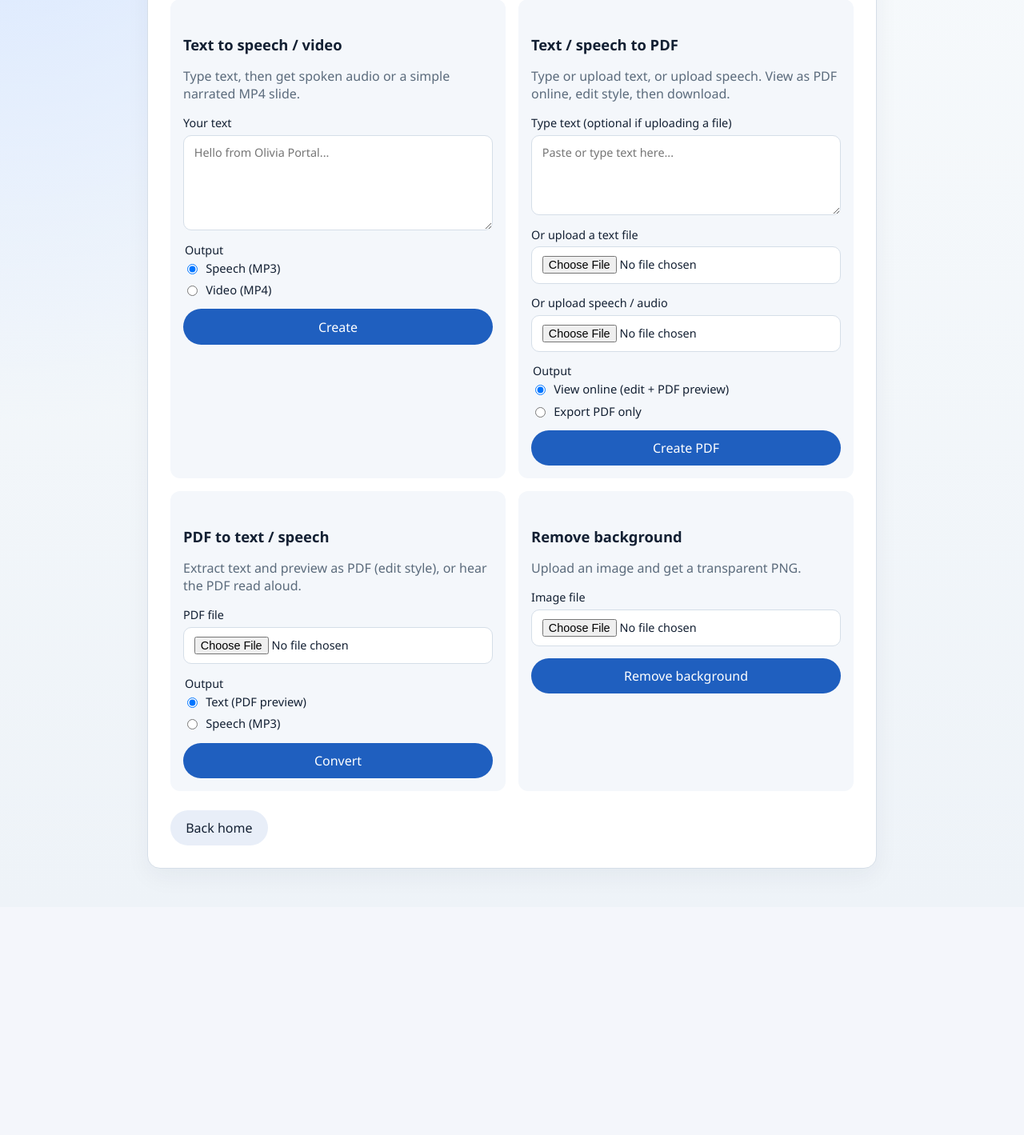
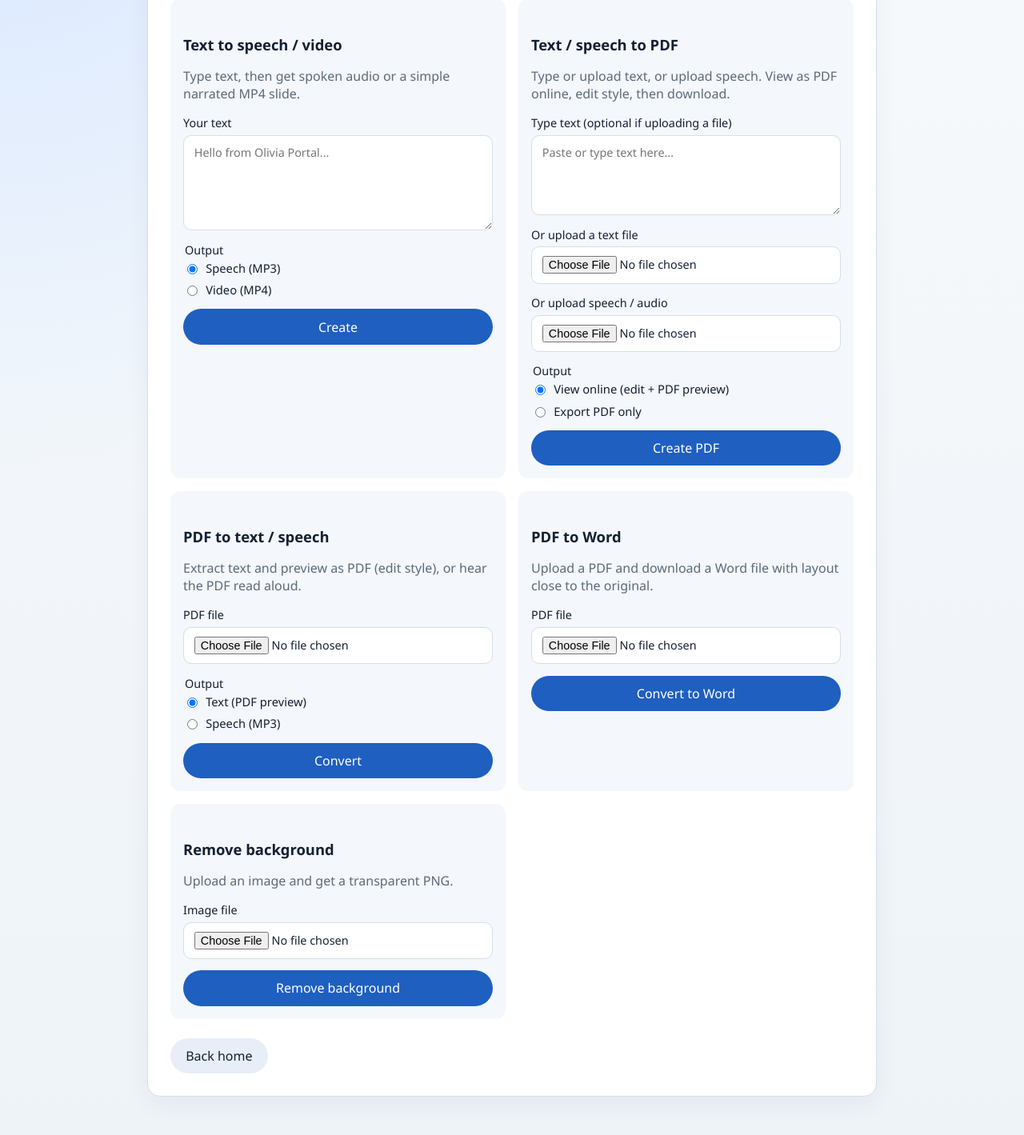
Before and after one commit to oliviayclam/mini_project_of_python, a Flask app: template PythonTestProject/OliviaPortal/web/templates/tools.html in a window 1280 px wide. Shown: the part 217-1636 px from the top of the page at 80% size. Before the commit the page ends 1312 px from the top, so only its background shows below. Run offline with Flask 3, Linux system fonts and the light colour scheme; the template is opened without the code that fills it, so the values that code supplies are empty.

Commit message:
add new tools PDF convert to Word file

```diff
--- a/PythonTestProject/OliviaPortal/requirements.txt
+++ b/PythonTestProject/OliviaPortal/requirements.txt
@@ -9,3 +9,4 @@ moviepy>=1.0.3
 fpdf2>=2.7
 SpeechRecognition>=3.10
 pydub>=0.25
+pdf2docx>=0.5.8
--- a/PythonTestProject/OliviaPortal/web/app.py
+++ b/PythonTestProject/OliviaPortal/web/app.py
@@ -494,6 +494,30 @@ def tools_pdf():
     return redirect(url_for("tools"))
 
 
+@app.route("/tools/pdf-to-word", methods=["POST"])
+@login_required
+def tools_pdf_to_word():
+    from tools.pdf_to_word import pdf_to_word
+
+    upload = request.files.get("pdf")
+    if not upload or not upload.filename:
+        session["tools_error"] = "Please choose a PDF to upload."
+        return redirect(url_for("tools"))
+    try:
+        path = pdf_to_word(upload.read(), source_name=upload.filename)
+        session["tools_file"] = path.name
+        session["tools_kind"] = "docx"
+        session["tools_message"] = (
+            "Word file created with layout close to the PDF. Download below."
+        )
+        session.pop("tools_pdf_text", None)
+        session.pop("tools_pdf_preview", None)
+        session.pop("tools_pdf_style", None)
+    except Exception as exc:
+        session["tools_error"] = str(exc)
+    return redirect(url_for("tools"))
+
+
 @app.route("/tools/to-pdf", methods=["POST"])
 @login_required
 def tools_to_pdf():
--- a/PythonTestProject/OliviaPortal/web/templates/tools.html
+++ b/PythonTestProject/OliviaPortal/web/templates/tools.html
@@ -86,6 +86,9 @@
     {% elif result_kind == "pdf" and result_file %}
       <iframe class="pdf-frame" title="PDF preview" src="{{ url_for('tools_file', filename=result_file) }}"></iframe>
       <p><a class="btn secondary" href="{{ url_for('tools_file', filename=result_file, download=1) }}">Download PDF</a></p>
+    {% elif result_kind == "docx" and result_file %}
+      <p class="muted">Word document ready (layout kept close to the original PDF).</p>
+      <p><a class="btn" href="{{ url_for('tools_file', filename=result_file, download=1) }}">Download Word (.docx)</a></p>
     {% endif %}
     {% if pdf_text and result_kind == "text" %}
       <h3>Extracted text</h3>
@@ -150,6 +153,17 @@
     </article>
 
     <article>
+      <h2>PDF to Word</h2>
+      <p class="muted">Upload a PDF and download a Word file with layout close to the original.</p>
+      <form method="post" action="{{ url_for('tools_pdf_to_word') }}" enctype="multipart/form-data" class="stack">
+        <label>PDF file
+          <input type="file" name="pdf" accept="application/pdf,.pdf" required>
+        </label>
+        <button type="submit">Convert to Word</button>
+      </form>
+    </article>
+
+    <article>
       <h2>Remove background</h2>
       <p class="muted">Upload an image and get a transparent PNG.</p>
       <form method="post" action="{{ url_for('tools_bg_remove') }}" enctype="multipart/form-data" class="stack">
```
Also changed, not shown: PythonTestProject/OliviaPortal/tools/pdf_to_word.py (added, +55 -0 lines).
